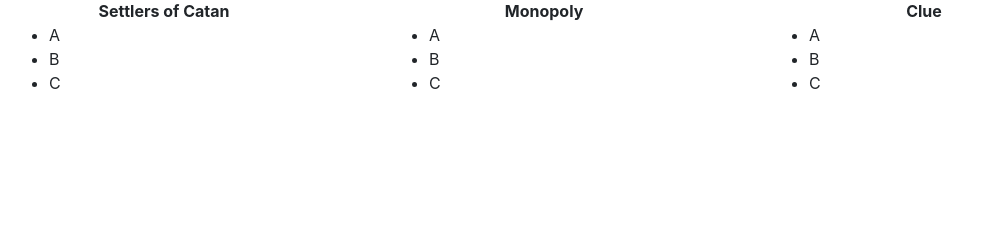
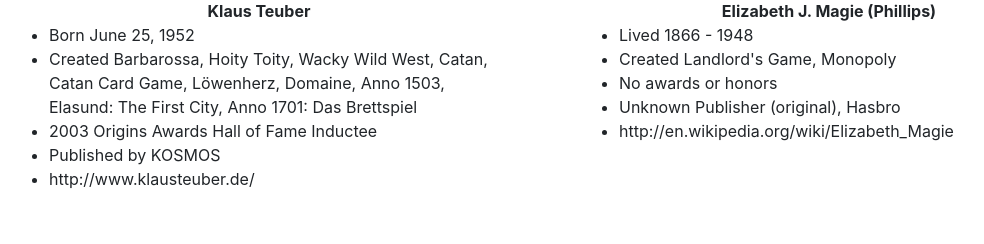
Before and after one commit to jsphyin/idb, a Flask app: page /developers in a window 1280 px wide. Shown: the part 344-588 px from the top of the page, without its empty margins (96-1080 px from the left). Before the commit the page ends 433 px from the top, so only its background shows below. Run offline with Flask 2, Linux system fonts and the light colour scheme; some libraries are stand-ins or nearby versions.

Commit message:
Add developer grid attributes

```diff
--- a/templates/developers.html
+++ b/templates/developers.html
@@ -7,27 +7,35 @@
 
 {% block model_description %}A listing of all the current available developers{% endblock %}
 
-{% block model_1_name %}Settlers of Catan{% endblock %}
-{% block model_1_img %}http://www.erzo.org/shannon/images-rpg/catan5-1.jpg{% endblock %}
+{% block model_1_name %}Klaus Teuber{% endblock %}
+{% block model_1_img %}https://cf.geekdo-images.com/images/pic820225_t.jpg{% endblock %}
 {% block model_1_attribute %}
-<li>A</li>
-<li>B</li>
-<li>C</li>
+<li>Born June 25, 1952</li>
+<li>Created Barbarossa, Hoity Toity, Wacky Wild West, Catan, Catan Card Game,
+    Löwenherz, Domaine, Anno 1503, Elasund: The First City, Anno 1701: Das
+    Brettspiel</li>
+<li>2003 Origins Awards Hall of Fame Inductee</li>
+<li>Published by KOSMOS</li>
+<li>http://www.klausteuber.de/</li>
 {% endblock %}
 
 
-{% block model_2_name %}Monopoly{% endblock %}
-{% block model_2_img %}https://i5.walmartimages.ca/images/Large/313/221/1313221.jpg?odnBound=460{% endblock %}
+{% block model_2_name %}Elizabeth J. Magie (Phillips){% endblock %}
+{% block model_2_img %}https://cf.geekdo-images.com/images/pic945028_t.jpg{% endblock %}
 {% block model_2_attribute %}
-<li>A</li>
-<li>B</li>
-<li>C</li>
+<li>Lived 1866 - 1948</li>
+<li>Created Landlord's Game, Monopoly</li>
+<li>No awards or honors</li>
+<li>Unknown Publisher (original), Hasbro</li>
+<li>http://en.wikipedia.org/wiki/Elizabeth_Magie</li>
 {% endblock %}
 
-{% block model_3_name %}Clue{% endblock %}
-{% block model_3_img %}https://fthmb.tqn.com/gPrPIWmEiMGtka1e1NjW9PFUN_M=/960x0/filters:no_upscale()/about/clue-58a6f5775f9b58a3c91a4cc5.jpg{% endblock %}
+{% block model_3_name %}Anthony E. Pratt{% endblock %}
+{% block model_3_img %}https://cf.geekdo-images.com/images/pic940371_t.jpg{% endblock %}
 {% block model_3_attribute %}
-<li>A</li>
-<li>B</li>
-<li>C</li>
+<li>Lived August 10, 1903 - April 9, 1994</li>
+<li>Created Clue</li>
+<li>No awards or honors</li>
+<li>Unknown Publisher (original), Hasbro</li>
+<li>https://en.wikipedia.org/wiki/Anthony_E._Pratt</li>
 {% endblock %}
```
